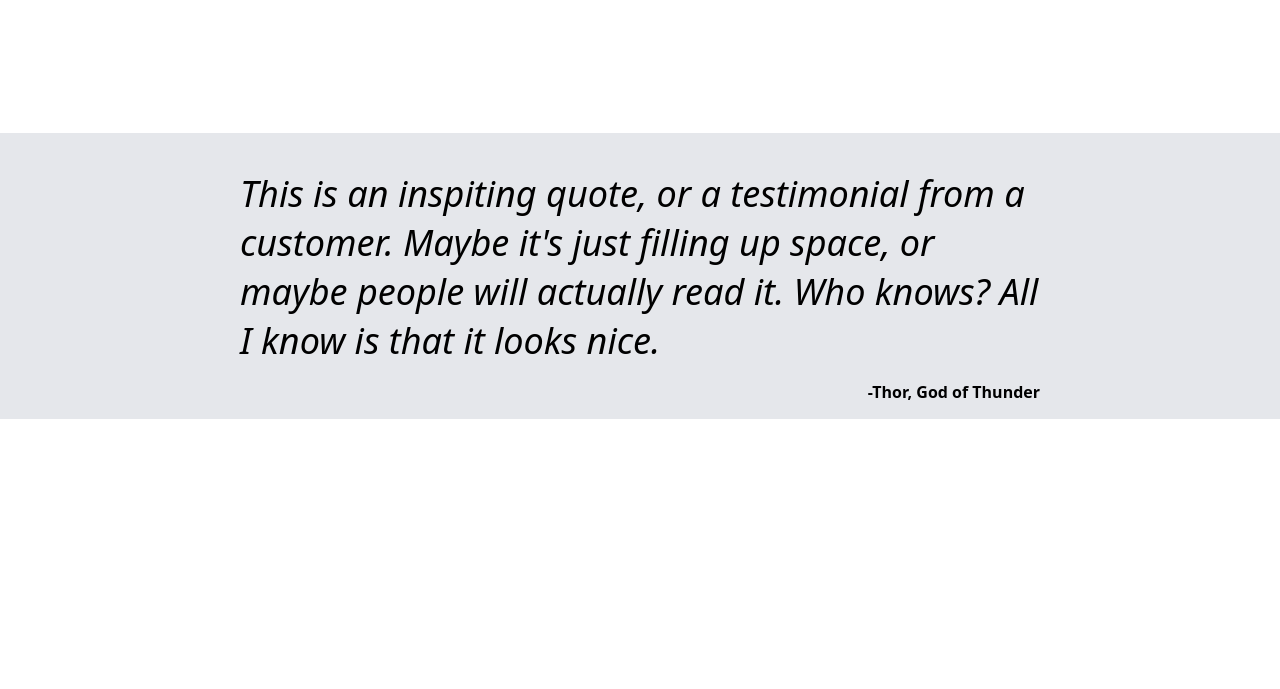
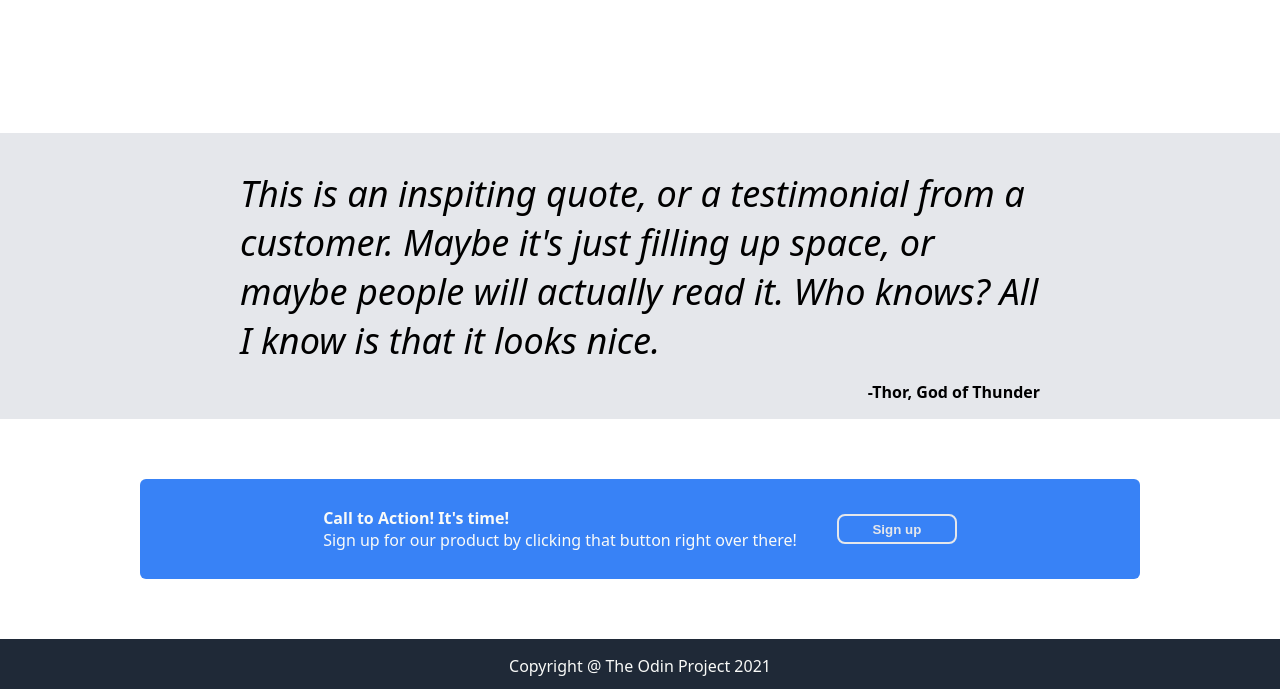
Before and after one commit to RichardKCG/landing-page, a plain HTML site: page index.html in a window 1280 px wide. Shown: the part 938-1627 px from the top of the page. Before the commit the page ends 1477 px from the top, so only its background shows below. Drawn offline with Linux system fonts and the light colour scheme.

Commit message:
Completed landing page project.

```diff
--- a/index.html
+++ b/index.html
@@ -62,10 +62,17 @@
     </div>
 
     <div class="content-bottom">
-        <div class="">
-
+        <div class="bottom-container">
+            <div class="call-to-action">
+                <h4>Call to Action! It's time!</h4>
+                <p>Sign up for our product by clicking that button right over there!</p>
+            </div>
+            <button>Sign up</button>
         </div>
     </div>
+</body>
 
-</body>
+<footer>
+    <p>Copyright @ The Odin Project 2021</p>
+</footer>
 </html>
```
